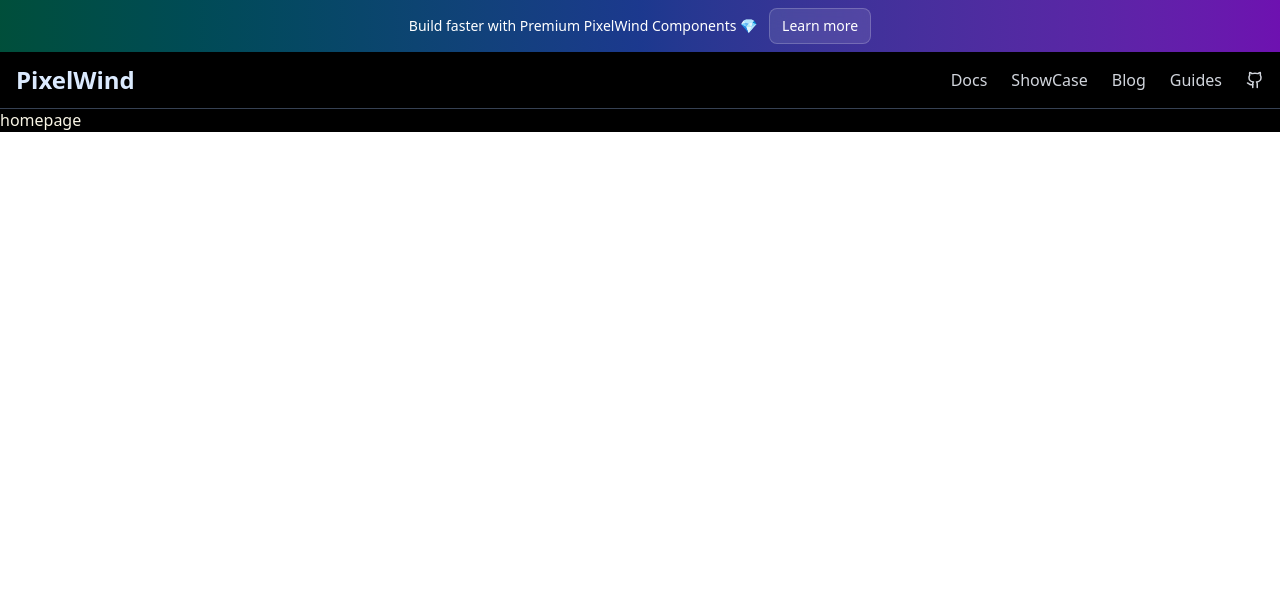
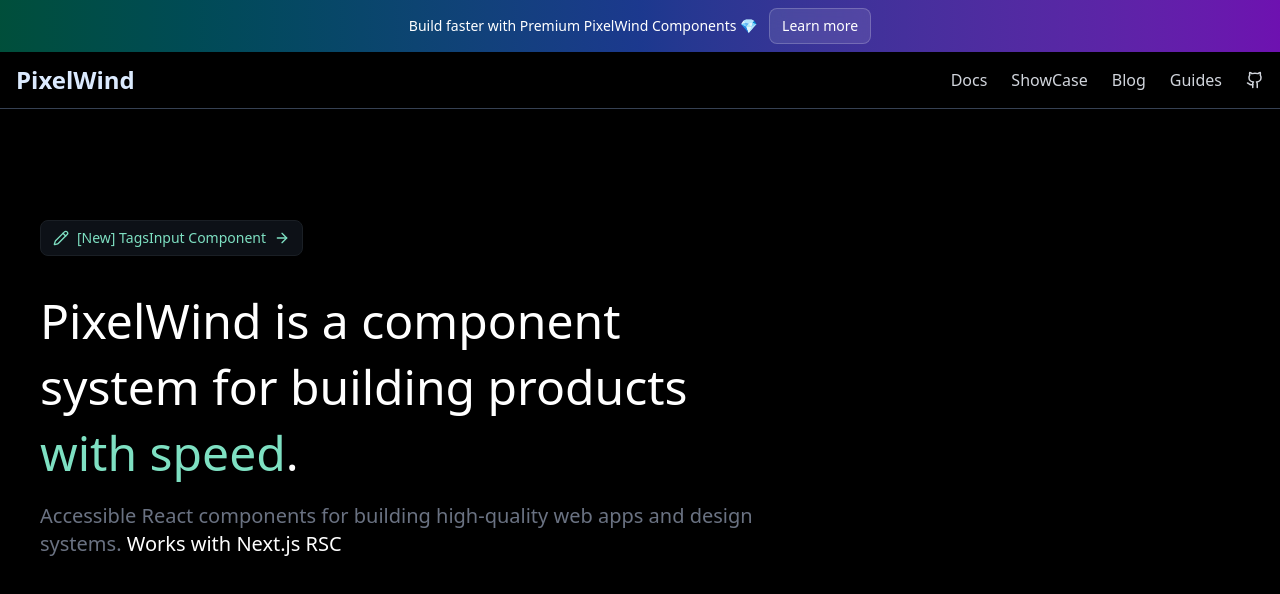
Before and after one commit to 1-DARK/PixelWind, a React (Vite) app in the folder frontend/: page / in a window 1280 px wide. Shown: the top 594 px of the page. Built offline with nearby package versions, Linux system fonts and the light colour scheme.

Commit message:
changes in homepage

```diff
--- a/frontend/src/component/Navbar.tsx
+++ b/frontend/src/component/Navbar.tsx
@@ -21,7 +21,7 @@
           Build faster with Premium PixelWind Components 💎
         </span>
         <Link to={"/aaa"}>
-          <Button className="bg-white/10 hover:bg-white/20 text-white text-sm px-3 py-1 rounded-md border border-white/20 backdrop-blur-sm transition-all">
+          <Button className="bg-white/10 hover:bg-white/20 cursor-pointer text-white text-sm px-3 py-1 rounded-md border border-white/20 backdrop-blur-sm transition-all">
             Learn more
           </Button>
         </Link>
--- a/frontend/src/pages/HomePage.tsx
+++ b/frontend/src/pages/HomePage.tsx
@@ -1,5 +1,34 @@
+import { ArrowRight, Pencil } from "lucide-react";
+import { Button } from "../components/ui/button";
+import { Link } from "react-router-dom";
+
 const HomePage = () => {
-  return <div className="bg-black text-amber-50">homepage</div>;
+  return (
+    <div className="min-h-screen bg-black text-white">
+      <div className="pt-28 pl-10">
+        <Link to="/sx">
+          <Button
+            variant="outline"
+            className="bg-[#0D1117] text-[#7EE0C2] border cursor-pointer border-[#1A1F25] hover:bg-[#111821] hover:text-[#9FF4D8] transition-all flex items-center gap-2"
+          >
+            <Pencil className="w-4 h-4" />
+            <span>[New] TagsInput Component</span>
+            <ArrowRight className="w-4 h-4" />
+          </Button>
+        </Link>
+      </div>
+
+      <div className="pl-10 pt-8 text-5xl max-w-3xl leading-snug">
+        PixelWind is a component system for building products{" "}
+        <span className="text-[#7EE0C2]">with speed</span>.
+      </div>
+      <div className="pl-10 pt-4 max-w-3xl text-xl text-gray-500">
+        Accessible React components for building high-quality web apps and
+        design systems.{" "}
+        <span className="text-white">Works with Next.js RSC</span>
+      </div>
+    </div>
+  );
 };
 
 export default HomePage;
```
